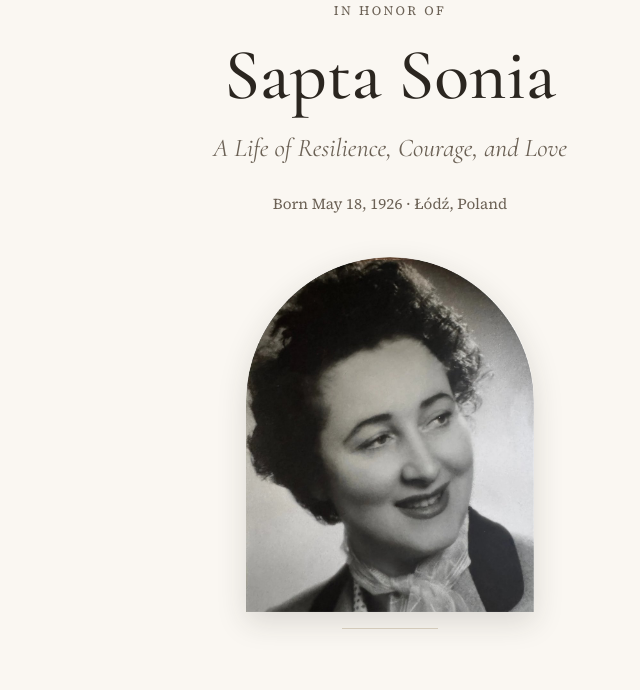
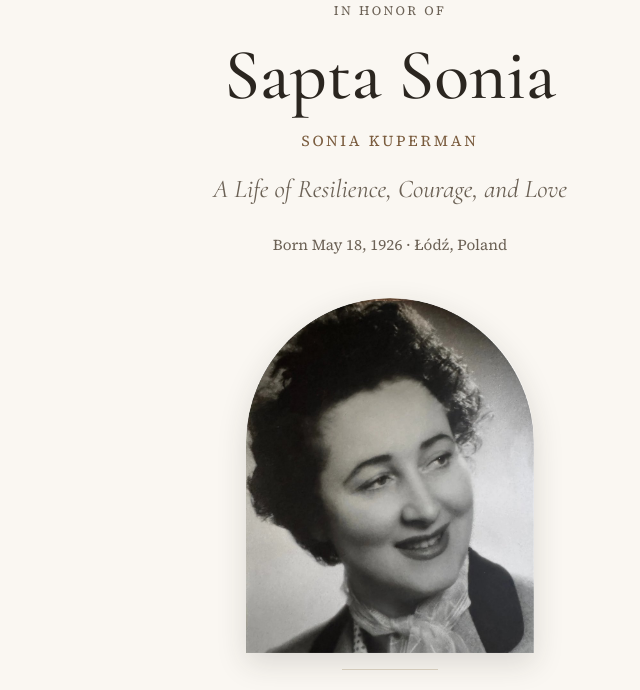
Before and after one commit to nikogs/sapta-sonia, a plain HTML site: page index.html in a window 1280 px wide. Shown: the top 690 px of the page, without its empty margins (250-890 px from the left). Drawn offline with nearby package versions, Linux system fonts and the light colour scheme.

Commit message:
Add Sonia Kuperman's full name
Co-Authored-By: Claude Opus 5.5 <noreply@anthropic.com>

```diff
--- a/index.html
+++ b/index.html
@@ -3,8 +3,8 @@
 <head>
   <meta charset="utf-8">
   <meta name="viewport" content="width=device-width, initial-scale=1">
-  <title>Sapta Sonia</title>
-  <meta name="description" content="Sapta Sonia (born May 18, 1926): a life of resilience, courage, and love. Honored by the Sapta Sonia Therapeutic Equestrian Corral at Otto Specht School.">
+  <title>Sapta Sonia · Sonia Kuperman</title>
+  <meta name="description" content="Sapta Sonia, Sonia Kuperman (born May 18, 1926): a life of resilience, courage, and love. Honored by the Sapta Sonia Therapeutic Equestrian Corral at Otto Specht School.">
   <meta property="og:title" content="Sapta Sonia: A Life of Resilience, Courage, and Love">
   <meta property="og:description" content="Her legacy continues in the children whose lives will be enriched in her name.">
   <meta property="og:image" content="https://saptasonia.com/images/sonia.jpg">
@@ -53,6 +53,13 @@
       font-size: clamp(2.75rem, 9vw, 4.5rem);
       line-height: 1.05;
       margin: 0;
+    }
+    .fullname {
+      letter-spacing: .18em;
+      text-transform: uppercase;
+      font-size: .95rem;
+      color: var(--accent);
+      margin: .9rem 0 0;
     }
     .subtitle {
       font-family: "Cormorant Garamond", Georgia, serif;
@@ -166,12 +173,13 @@
   <header class="wrap">
     <p class="eyebrow">In Honor of</p>
     <h1>Sapta Sonia</h1>
+    <p class="fullname">Sonia Kuperman</p>
     <p class="subtitle">A Life of Resilience, Courage, and Love</p>
     <p class="dates">Born May 18, 1926 &middot; Łódź, Poland</p>
 
     <figure>
       <div class="photo portrait" data-placeholder="Portrait of Sonia (images/sonia.jpg)">
-        <img src="images/sonia.jpg" alt="Portrait of Sapta Sonia" onerror="this.parentNode.classList.add('missing')">
+        <img src="images/sonia.jpg" alt="Portrait of Sonia Kuperman as a young woman" onerror="this.parentNode.classList.add('missing')">
       </div>
     </figure>
   </header>
```
